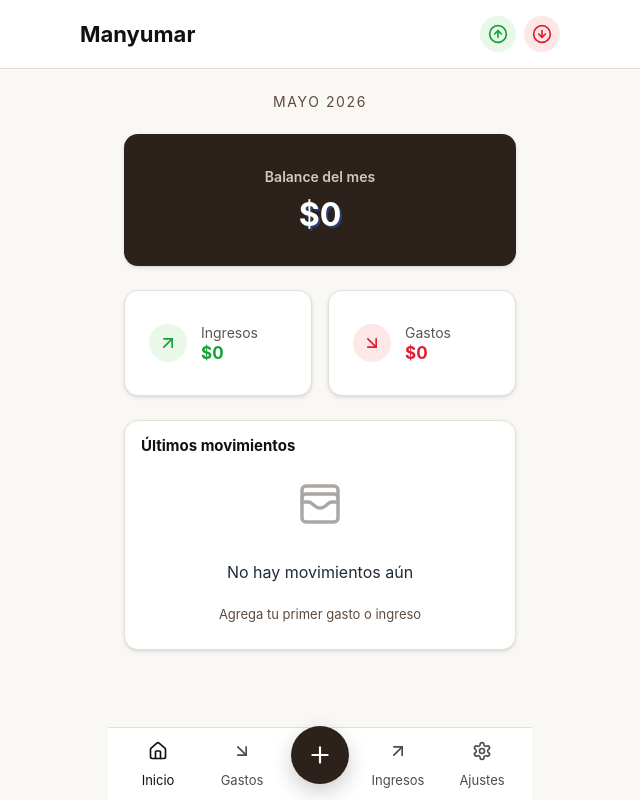
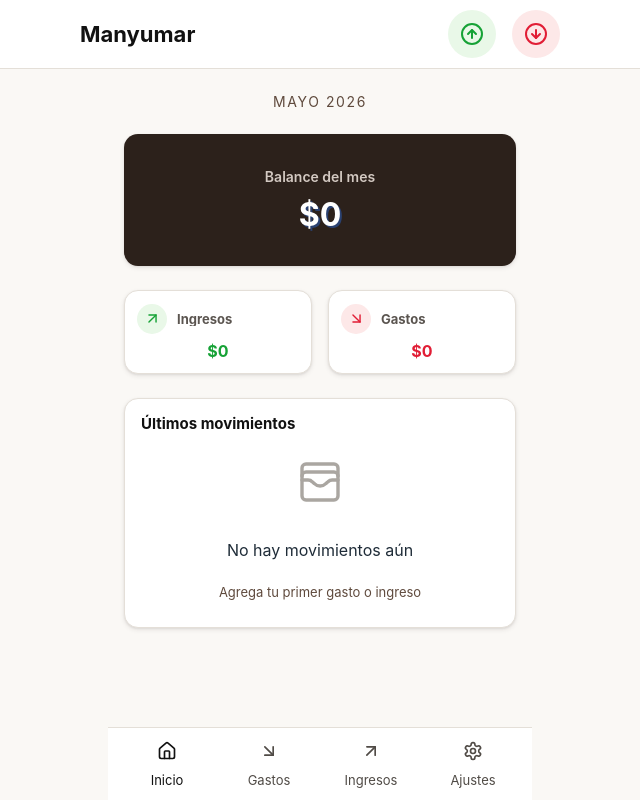
Before and after one commit to CamiloMans/manyumar-gastos, a React (Vite) app: page / in a window 1280 px wide. Shown: the whole page, without its empty margins (320-960 px from the left). Built offline with nearby package versions, Linux system fonts and the light colour scheme.

Commit message:
Mejora interfaz de movimientos y edición

```diff
--- a/src/App.jsx
+++ b/src/App.jsx
@@ -1,4 +1,4 @@
-import React, { useEffect, useMemo, useState } from "react";
+import React, { useEffect, useMemo, useRef, useState } from "react";
 import {
   ArrowDownCircle,
   ArrowDownRight,
@@ -190,16 +190,25 @@ function monthTitle(date, titleCase = false) {
 }
 
 function isSameMonth(dateString, monthDate) {
-  const date = new Date(dateString);
+  const date = parseStoredDate(dateString);
   return date.getFullYear() === monthDate.getFullYear() && date.getMonth() === monthDate.getMonth();
 }
 
+function parseStoredDate(dateString) {
+  if (/^\d{4}-\d{2}-\d{2}$/.test(dateString)) {
+    const [year, month, day] = dateString.split("-").map(Number);
+    return new Date(year, month - 1, day);
+  }
+
+  return new Date(dateString);
+}
+
 function shortDate(dateString) {
-  return new Date(dateString).toLocaleDateString("es-CL", { day: "numeric", month: "short" });
+  return parseStoredDate(dateString).toLocaleDateString("es-CL", { day: "numeric", month: "short" });
 }
 
 function longDate(dateString) {
-  return new Date(dateString).toLocaleDateString("es-CL", {
+  return parseStoredDate(dateString).toLocaleDateString("es-CL", {
     weekday: "long",
     day: "numeric",
     month: "long",
@@ -335,7 +344,7 @@ function App() {
         {view === "categoryDetails" && <CategoryDetailsView {...context} />}
         {view === "incomeOrigins" && <IncomeOriginsView {...context} />}
       </main>
-      <BottomNav view={view} setView={setView} onAdd={() => setTransactionModal({ type: "expense" })} />
+      <BottomNav view={view} setView={setView} />
       {transactionModal && (
         <TransactionSheet
           accounts={accounts}
@@ -344,9 +353,25 @@ function App() {
           companies={companies}
           companyCategories={companyCategories}
           incomeOrigins={incomeOrigins}
+          initialTransaction={transactionModal.transaction}
           onClose={() => setTransactionModal(null)}
           onSave={(transaction) => {
-            setTransactions((current) => [{ ...transaction, id: crypto.randomUUID() }, ...current]);
+            const editingId = transactionModal.transaction?.id;
+            setTransactions((current) =>
+              editingId
+                ? current.map((item) =>
+                    item.id === editingId
+                      ? {
+                          ...transactionModal.transaction,
+                          ...transaction,
+                          id: editingId,
+                          createdAt: transactionModal.transaction.createdAt || transaction.createdAt,
+                          updatedAt: new Date().toISOString(),
+                        }
+                      : item,
+                  )
+                : [{ ...transaction, id: crypto.randomUUID() }, ...current],
+            );
             setTransactionModal(null);
           }}
           type={transactionModal.type}
@@ -386,7 +411,7 @@ function IconButton({ children, label, tone, onClick }) {
 
 // ─── Navigation ───────────────────────────────────────────────────────────────
 
-function BottomNav({ view, setView, onAdd }) {
+function BottomNav({ view, setView }) {
   const items = [
     { key: "home", label: "Inicio", icon: Home },
     { key: "expenses", label: "Gastos", icon: ArrowDownRight },
@@ -397,13 +422,7 @@ function BottomNav({ view, setView, onAdd }) {
   return (
     <nav className="bottom-nav" aria-label="Navegación principal">
       <div className="bottom-nav-inner">
-        {items.slice(0, 2).map((item) => (
-          <NavButton key={item.key} item={item} active={view === item.key} onClick={() => setView(item.key)} />
-        ))}
-        <button className="nav-add" aria-label="Agregar transacción" title="Agregar transacción" onClick={onAdd}>
-          <Plus size={26} />
-        </button>
-        {items.slice(2).map((item) => (
+        {items.map((item) => (
           <NavButton key={item.key} item={item} active={view === item.key} onClick={() => setView(item.key)} />
         ))}
       </div>
@@ -423,8 +442,10 @@ function NavButton({ item, active, onClick }) {
 
 // ─── Home ─────────────────────────────────────────────────────────────────────
 
-function HomeView({ lookupCategories, monthTransactions, selectedMonth, totals }) {
-  const latest = [...monthTransactions].sort((a, b) => new Date(b.createdAt || b.date) - new Date(a.createdAt || a.date));
+function HomeView({ lookupCategories, monthTransactions, selectedMonth, setTransactionModal, totals }) {
+  const latest = [...monthTransactions].sort(
+    (a, b) => parseStoredDate(b.createdAt || b.date) - parseStoredDate(a.createdAt || a.date),
+  );
   const expenseByCategory = categoryTotals(monthTransactions, lookupCategories, "expense");
 
   return (
@@ -463,7 +484,12 @@ function HomeView({ lookupCategories, monthTransactions, selectedMonth, totals }
         ) : (
           <div className="movement-list">
             {latest.slice(0, 6).map((transaction) => (
-              <MovementRow key={transaction.id} transaction={transaction} categories={lookupCategories} />
+              <MovementRow
+                key={transaction.id}
+                transaction={transaction}
+                categories={lookupCategories}
+                onEdit={() => setTransactionModal({ type: transaction.type, transaction })}
+              />
             ))}
           </div>
         )}
@@ -479,7 +505,7 @@ function SummaryCard({ title, value, type }) {
       <span className={cx("summary-icon", type)}>
         <Icon size={20} />
       </span>
-      <div>
+      <div className="summary-copy">
         <p>{title}</p>
         <strong className={type}>{formatter.format(value)}</strong>
       </div>
@@ -504,7 +530,7 @@ function LedgerView({
   const total = type === "expense" ? totals.expense : totals.income;
   const list = monthTransactions
     .filter((transaction) => transaction.type === type)
-    .sort((a, b) => new Date(b.date) - new Date(a.date));
+    .sort((a, b) => parseStoredDate(b.date) - parseStoredDate(a.date));
   const groups = groupByDate(list);
 
   return (
@@ -538,9 +564,13 @@ function LedgerView({
                   <LedgerRow
                     key={transaction.id}
                     categories={lookupCategories}
-                    onDelete={() =>
-                      setTransactions((current) => current.filter((item) => item.id !== transaction.id))
-                    }
+                    onDelete={() => {
+                      const confirmed = window.confirm("¿Eliminar este registro? Esta acción no se puede deshacer.");
+                      if (confirmed) {
+                        setTransactions((current) => current.filter((item) => item.id !== transaction.id));
+                      }
+                    }}
+                    onEdit={() => setTransactionModal({ type: transaction.type, transaction })}
                     transaction={transaction}
                   />
                 ))}
@@ -550,15 +580,6 @@ function LedgerView({
         </div>
       )}
 
-      {list.length > 0 && (
-        <button
-          className="floating-add"
-          aria-label={`Agregar ${type === "expense" ? "gasto" : "ingreso"}`}
-          onClick={() => setTransactionModal({ type })}
-        >
-          <Plus size={22} />
-        </button>
-      )}
     </section>
   );
 }
@@ -1183,33 +1204,48 @@ function TransactionSheet({
   companies,
   companyCategories,
   incomeOrigins,
+  initialTransaction,
   onClose,
   onSave,
   type,
 }) {
-  const [amount, setAmount] = useState("");
-  const [description, setDescription] = useState("");
-  const [categoryId, setCategoryId] = useState("");
-  const [companyId, setCompanyId] = useState("");
-  const [incomeOriginId, setIncomeOriginId] = useState("");
-  const [detailId, setDetailId] = useState("");
-  const [date, setDate] = useState(inputDate());
+  const isEditing = Boolean(initialTransaction?.id);
+  const [amount, setAmount] = useState(() =>
+    initialTransaction?.amount ? formatAmountInput(initialTransaction.amount) : "",
+  );
+  const [description, setDescription] = useState(() => initialTransaction?.description || "");
+  const [categoryId, setCategoryId] = useState(() => initialTransaction?.categoryId || "");
+  const [companyId, setCompanyId] = useState(() => initialTransaction?.companyId || "");
+  const [incomeOriginId, setIncomeOriginId] = useState(() => initialTransaction?.incomeOriginId || "");
+  const [detailId, setDetailId] = useState(() => initialTransaction?.detailId || "");
+  const [date, setDate] = useState(() => initialTransaction?.date || inputDate());
   const [openSelect, setOpenSelect] = useState(null);
-  const accountId = accounts[0]?.id || "main";
+  const accountId = initialTransaction?.accountId || accounts[0]?.id || "main";
+  const previousCompanyId = useRef(companyId);
+  const previousCategoryId = useRef(categoryId);
+  const previousDetailCategoryId = useRef(categoryId);
 
   useEffect(() => {
-    setCategoryId("");
-    setIncomeOriginId("");
+    if (previousCompanyId.current !== companyId) {
+      setCategoryId("");
+      setIncomeOriginId("");
+      previousCompanyId.current = companyId;
+    }
   }, [companyId]);
 
   useEffect(() => {
-    setIncomeOriginId("");
+    if (previousCategoryId.current !== categoryId) {
+      setIncomeOriginId("");
+      previousCategoryId.current = categoryId;
+    }
   }, [categoryId]);
 
   useEffect(() => {
+    if (previousDetailCategoryId.current === categoryId) return;
     const detailOptions = categoryDetails.filter((d) => d.parentCategoryId === categoryId);
     const autoDetailId = detailOptions.length === 1 ? detailOptions[0].id : "";
-    setDetailId((current) => (current === autoDetailId ? current : autoDetailId));
+    setDetailId(autoDetailId);
+    previousDetailCategoryId.current = categoryId;
   }, [categoryId, categoryDetails]);
 
   const hasCompanyCategories = type === "expense" && companies.some((c) => c.id === companyId);
@@ -1240,12 +1276,14 @@ function TransactionSheet({
     date &&
     accountId;
   const noun = type === "expense" ? "gasto" : "ingreso";
-
-  return (
-    <div className="sheet-layer" role="dialog" aria-modal="true" aria-label={`Nuevo ${noun}`}>
+  const actionLabel = isEditing ? "Guardar cambios" : `Registrar ${noun}`;
+  const sheetTitle = `${isEditing ? "Editar" : "Nuevo"} ${noun}`;
+
+  return (
+    <div className="sheet-layer" role="dialog" aria-modal="true" aria-label={sheetTitle}>
       <div className="sheet-backdrop" onClick={onClose} />
       <div className="transaction-sheet">
-        <FormHeader title={`Nuevo ${noun}`} onClose={onClose} />
+        <FormHeader title={sheetTitle} onClose={onClose} />
         <div className="sheet-body">
           <label className="amount-label">
             Monto
@@ -1390,7 +1428,7 @@ function TransactionSheet({
               })
             }
           >
-            Registrar {noun}
+            {actionLabel}
           </button>
         </div>
       </div>
@@ -1441,52 +1479,84 @@ function EmptyState({ compact, detail, text }) {
 
 // ─── Transaction display ──────────────────────────────────────────────────────
 
-function MovementRow({ categories, transaction }) {
+function handleTransactionRowKeyDown(event, onEdit) {
+  if (!onEdit || event.target.closest?.("button")) return;
+  if (event.key === "Enter" || event.key === " ") {
+    event.preventDefault();
+    onEdit();
+  }
+}
+
+function MovementRow({ categories, onEdit, transaction }) {
   const category = categories.find((item) => item.id === transaction.categoryId);
   return (
-    <div className="movement-row">
+    <div
+      className={cx("movement-row", onEdit && "editable-row")}
+      onClick={onEdit}
+      onKeyDown={(event) => handleTransactionRowKeyDown(event, onEdit)}
+      role={onEdit ? "button" : undefined}
+      tabIndex={onEdit ? 0 : undefined}
+    >
       <CategoryBadge category={category} compact />
-      <TransactionInfo category={category} showDate transaction={transaction} />
-      <b className={transaction.type}>
-        {transaction.type === "expense" ? "-" : ""}
-        {formatter.format(transaction.amount)}
-      </b>
+      <TransactionLines category={category} signedAmount transaction={transaction} />
     </div>
   );
 }
 
-function LedgerRow({ categories, onDelete, transaction }) {
+function LedgerRow({ categories, onDelete, onEdit, transaction }) {
   const category = categories.find((item) => item.id === transaction.categoryId);
   return (
-    <div className="ledger-row">
+    <div
+      className={cx("ledger-row", onEdit && "editable-row")}
+      onClick={onEdit}
+      onKeyDown={(event) => handleTransactionRowKeyDown(event, onEdit)}
+      role={onEdit ? "button" : undefined}
+      tabIndex={onEdit ? 0 : undefined}
+    >
       <CategoryBadge category={category} compact />
-      <TransactionInfo category={category} transaction={transaction} />
-      <b className={transaction.type}>{formatter.format(transaction.amount)}</b>
-      <button aria-label="Eliminar" onClick={onDelete}>
+      <TransactionLines category={category} transaction={transaction} />
+      <button
+        aria-label="Eliminar"
+        onClick={(event) => {
+          event.stopPropagation();
+          onDelete();
+        }}
+      >
         <Trash2 size={16} />
       </button>
     </div>
   );
 }
 
-function TransactionInfo({ category, showDate = false, transaction }) {
+function TransactionLines({ category, signedAmount = false, transaction }) {
   const categoryName = category?.name || "Sin categoría";
   const description = transaction.description?.trim();
-  const descriptionLine = description && description !== categoryName ? description : "";
+  const detailName = transaction.detailName?.trim();
+  const descriptionLine =
+    description && description !== categoryName && description !== detailName ? description : "";
   const metaParts = [
-    descriptionLine,
-    showDate ? shortDate(transaction.date) : "",
     transaction.companyName,
     transaction.incomeOriginName,
+    descriptionLine,
   ].filter(Boolean);
-
-  return (
-    <span className="transaction-info">
-      <span className="transaction-heading">
+  const amountPrefix = signedAmount && transaction.type === "expense" ? "-" : "";
+
+  return (
+    <span className="transaction-lines">
+      <span className="transaction-primary">
         <strong>{categoryName}</strong>
-        {transaction.detailName && <em>{transaction.detailName}</em>}
+        <b className={transaction.type}>
+          {amountPrefix}
+          {formatter.format(transaction.amount)}
+        </b>
       </span>
-      {metaParts.length > 0 && <small>{metaParts.join(" · ")}</small>}
+      {detailName && <em className="transaction-detail">{detailName}</em>}
+      <span className="transaction-meta">
+        <time dateTime={transaction.date}>{shortDate(transaction.date)}</time>
+        {metaParts.map((part, index) => (
+          <span key={`${part}-${index}`}>{part}</span>
+        ))}
+      </span>
     </span>
   );
 }
@@ -1517,7 +1587,7 @@ function groupByDate(transactions) {
     group.items.push(transaction);
     group.total += Number(transaction.amount);
   });
-  return [...groups.values()].sort((a, b) => new Date(b.date) - new Date(a.date));
+  return [...groups.values()].sort((a, b) => parseStoredDate(b.date) - parseStoredDate(a.date));
 }
 
 function addMonths(date, amount) {
--- a/src/styles.css
+++ b/src/styles.css
@@ -85,18 +85,23 @@ button {
 
 .header-actions {
   display: flex;
-  gap: 8px;
+  gap: 16px;
 }
 
 .icon-button {
   display: grid;
-  width: 36px;
-  height: 36px;
+  width: 48px;
+  height: 48px;
   place-items: center;
   border: 0;
   border-radius: 999px;
   cursor: pointer;
   background: var(--card-soft);
+}
+
+.icon-button svg {
+  width: 24px;
+  height: 24px;
 }
 
 .icon-button.income {
@@ -183,11 +188,38 @@ button {
 }
 
 .summary-card {
-  display: flex;
+  display: grid;
+  grid-template-columns: 30px minmax(0, 1fr);
   align-items: center;
-  gap: 14px;
-  min-height: 106px;
-  padding: 24px;
+  gap: 7px 10px;
+  min-height: 84px;
+  min-width: 0;
+  padding: 12px;
+}
+
+.summary-copy {
+  display: contents;
+}
+
+.summary-card .summary-icon {
+  width: 30px;
+  height: 30px;
+}
+
+.summary-card .summary-icon svg {
+  width: 17px;
+  height: 17px;
+}
+
+.summary-card p {
+  align-self: center;
+  min-width: 0;
+  overflow: hidden;
+  font-size: 13px;
+  font-weight: 650;
+  line-height: 1.1;
+  text-overflow: ellipsis;
+  white-space: nowrap;
 }
 
 .summary-icon,
@@ -213,8 +245,14 @@ button {
 
 .summary-card strong {
   display: block;
-  margin-top: 2px;
-  font-size: 17px;
+  grid-column: 1 / -1;
+  width: 100%;
+  max-width: 100%;
+  min-width: 0;
+  font-size: 16px;
+  line-height: 1.15;
+  overflow-wrap: anywhere;
+  text-align: center;
 }
 
 .income {
@@ -295,59 +333,19 @@ button {
 }
 
 .movement-row {
-  grid-template-columns: auto minmax(0, 1fr) auto;
-  min-height: 44px;
+  grid-template-columns: auto minmax(0, 1fr);
+  align-items: start;
+  min-height: 76px;
+  padding: 8px 0;
 }
 
-.transaction-info {
-  display: grid;
-  min-width: 0;
-  gap: 2px;
-  line-height: 1.15;
+.editable-row {
+  cursor: pointer;
 }
 
-.transaction-heading {
-  display: flex;
-  min-width: 0;
-  align-items: center;
-  gap: 6px;
-}
-
-.transaction-heading strong {
-  min-width: 0;
-  overflow: hidden;
-  font-size: 13px;
-  line-height: 1.15;
-  text-overflow: ellipsis;
-  white-space: nowrap;
-}
-
-.transaction-heading em {
-  flex: 0 1 auto;
-  min-width: 0;
-  max-width: 52%;
-  overflow: hidden;
-  padding: 2px 6px;
-  border: 1px solid var(--border);
-  border-radius: 999px;
-  background: var(--card-soft);
-  color: var(--muted);
-  font-size: 11px;
-  font-style: normal;
-  font-weight: 700;
-  line-height: 1.1;
-  text-overflow: ellipsis;
-  white-space: nowrap;
-}
-
-.transaction-info small {
-  min-width: 0;
-  overflow: hidden;
-  color: var(--muted);
-  font-size: 11.5px;
-  line-height: 1.25;
-  text-overflow: ellipsis;
-  white-space: nowrap;
+.editable-row:focus-visible {
+  outline: 3px solid rgba(92, 83, 74, 0.24);
+  outline-offset: 2px;
 }
 
 .managed-row strong {
@@ -507,9 +505,79 @@ button {
 }
 
 .ledger-row {
-  grid-template-columns: auto minmax(0, 1fr) auto auto;
-  min-height: 54px;
-  padding: 10px 12px;
+  grid-template-columns: auto minmax(0, 1fr) auto;
+  align-items: start;
+  min-height: 76px;
+  padding: 12px;
+}
+
+.transaction-lines {
+  display: grid;
+  min-width: 0;
+  gap: 5px;
+}
+
+.transaction-primary {
+  display: grid;
+  grid-template-columns: minmax(0, 1fr) auto;
+  align-items: start;
+  gap: 10px;
+  min-width: 0;
+}
+
+.transaction-primary strong {
+  min-width: 0;
+  overflow: hidden;
+  color: #211c18;
+  font-size: 13px;
+  font-weight: 800;
+  line-height: 1.2;
+  text-overflow: ellipsis;
+  white-space: nowrap;
+}
+
+.transaction-primary b {
+  max-width: 132px;
+  min-width: 0;
+  text-align: right;
+  white-space: normal;
+  overflow-wrap: anywhere;
+}
+
+.transaction-detail {
+  min-width: 0;
+  overflow: hidden;
+  color: #4a4039;
+  font-size: 12.5px;
+  font-style: normal;
+  font-weight: 750;
+  line-height: 1.2;
+  text-overflow: ellipsis;
+  white-space: nowrap;
+}
+
+.transaction-meta {
+  display: flex;
+  min-width: 0;
+  flex-wrap: wrap;
+  gap: 3px 8px;
+  color: var(--muted);
+  font-size: 11.5px;
+  font-weight: 650;
+  line-height: 1.25;
+}
+
+.transaction-meta time {
+  flex: 0 0 auto;
+  color: #3f342f;
+  font-weight: 800;
+}
+
+.transaction-meta span {
+  min-width: 0;
+  overflow: hidden;
+  text-overflow: ellipsis;
+  white-space: nowrap;
 }
 
 .ledger-row + .ledger-row,
@@ -518,26 +586,10 @@ button {
 }
 
 .ledger-row button {
+  align-self: start;
   width: 30px;
   height: 30px;
   color: var(--muted-2);
-}
-
-.floating-add {
-  position: fixed;
-  right: max(16px, calc((100vw - 512px) / 2 + 16px));
-  bottom: 94px;
-  z-index: 16;
-  display: grid;
-  width: 56px;
-  height: 56px;
-  place-items: center;
-  color: #fff;
-  background: var(--dark);
-  border: 0;
-  border-radius: 999px;
-  box-shadow: 0 8px 20px rgba(44, 33, 27, 0.22);
-  cursor: pointer;
 }
 
 .settings-page {
@@ -944,7 +996,7 @@ select:focus,
 
 .bottom-nav-inner {
   display: grid;
-  grid-template-columns: 1fr 1fr 72px 1fr 1fr;
+  grid-template-columns: repeat(4, minmax(0, 1fr));
   align-items: center;
   width: min(512px, 100%);
   height: 100%;
@@ -977,28 +1029,14 @@ select:focus,
   white-space: nowrap;
 }
 
-.nav-add {
-  display: grid;
-  width: 58px;
-  height: 58px;
-  place-items: center;
-  margin: -18px auto 0;
-  color: #fff;
-  background: var(--dark);
-  border: 0;
-  border-radius: 999px;
-  box-shadow: 0 8px 20px rgba(44, 33, 27, 0.22);
-  cursor: pointer;
-}
-
 @media (max-width: 420px) {
   .app-main {
     padding-inline: 16px;
   }
 
   .summary-card {
-    min-height: 106px;
-    padding: 18px;
+    min-height: 82px;
+    padding: 12px;
   }
 
   .summary-grid {
@@ -1006,7 +1044,7 @@ select:focus,
   }
 
   .summary-card {
-    gap: 12px;
+    gap: 7px 10px;
   }
 
   .balance-card {
@@ -1014,7 +1052,7 @@ select:focus,
   }
 
   .movement-row {
-    grid-template-columns: auto minmax(0, 1fr) auto;
+    grid-template-columns: auto minmax(0, 1fr);
   }
 
   .movement-row b,
```
